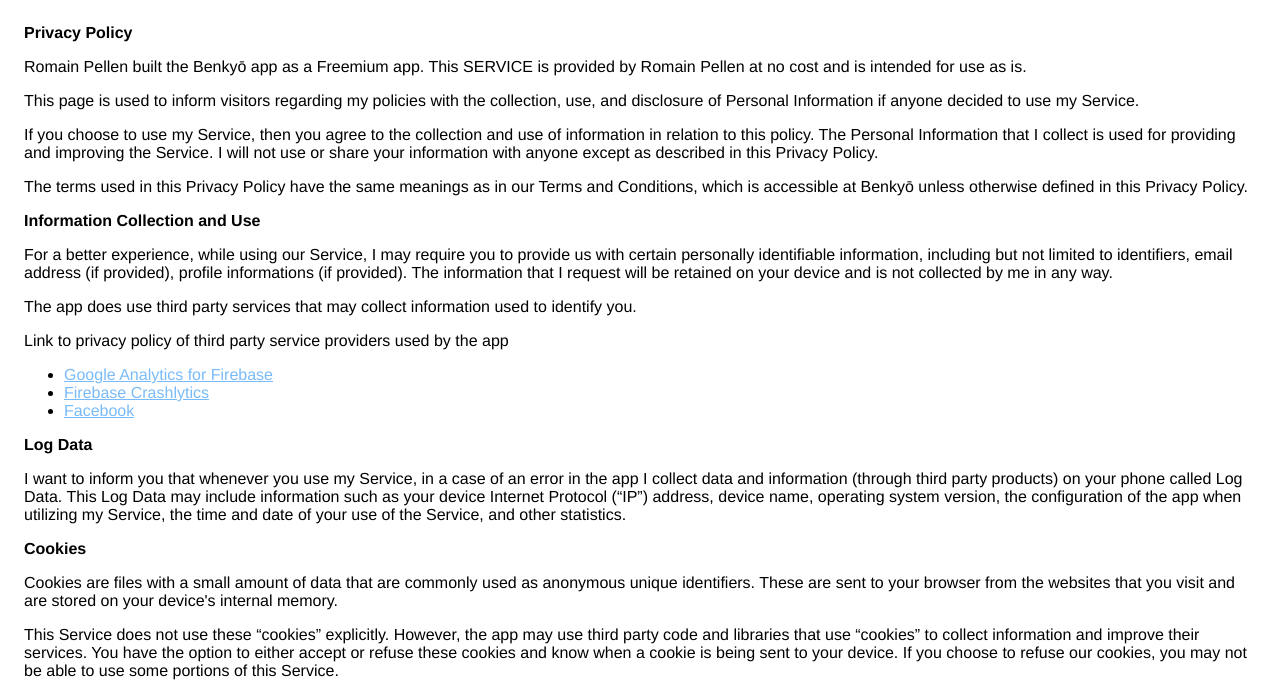
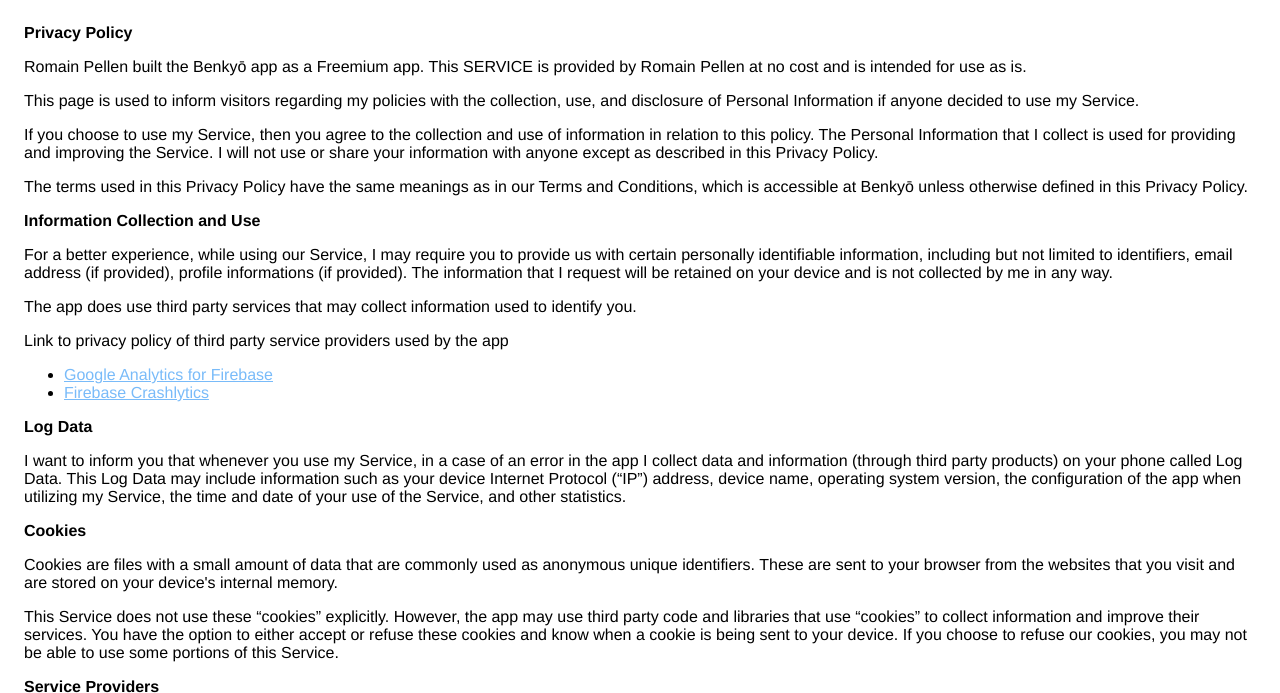
Before and after one commit to RomainPellen/RomainPellen.github.io, a plain HTML site: page app/benkyo/legal/privacy.html in a window 1280 px wide. Shown: the top 693 px of the page. Drawn offline with Linux system fonts and the light colour scheme.

Commit message:
Updated privacy policy for Benkyo

```diff
--- a/app/benkyo/legal/privacy.html
+++ b/app/benkyo/legal/privacy.html
@@ -47,7 +47,13 @@
                   </p> <p>
                     Link to privacy policy of third party service providers used
                     by the app
-                  </p> <ul><!----><!----><li><a href="https://firebase.google.com/policies/analytics" target="_blank" rel="noopener noreferrer">Google Analytics for Firebase</a></li><li><a href="https://firebase.google.com/support/privacy/" target="_blank" rel="noopener noreferrer">Firebase Crashlytics</a></li><li><a href="https://www.facebook.com/about/privacy/update/printable" target="_blank" rel="noopener noreferrer">Facebook</a></li><!----><!----><!----><!----><!----><!----><!----><!----><!----><!----><!----><!----><!----><!----><!----><!----><!----><!----><!----><!----></ul></div> <p><strong>Log Data</strong></p> <p>
+                  </p> <ul><!----><!---->
+                    <li><a href="https://firebase.google.com/policies/analytics" target="_blank" rel="noopener noreferrer">Google Analytics for Firebase</a></li>
+                    <li><a href="https://firebase.google.com/support/privacy/" target="_blank" rel="noopener noreferrer">Firebase Crashlytics</a></li>
+                    <!----><!----><!----><!----><!----><!----><!----><!----><!----><!----><!----><!----><!----><!----><!----><!----><!----><!----><!----><!---->
+                  </ul></div>
+
+                  <p><strong>Log Data</strong></p> <p>
                   I want to inform you that whenever you
                   use my Service, in a case of an error in the app
                   I collect data and information (through third party
```
Also changed, not shown: app/benkyo/legal/privacypolicy.html (+7 -1 lines), 3 other files.
